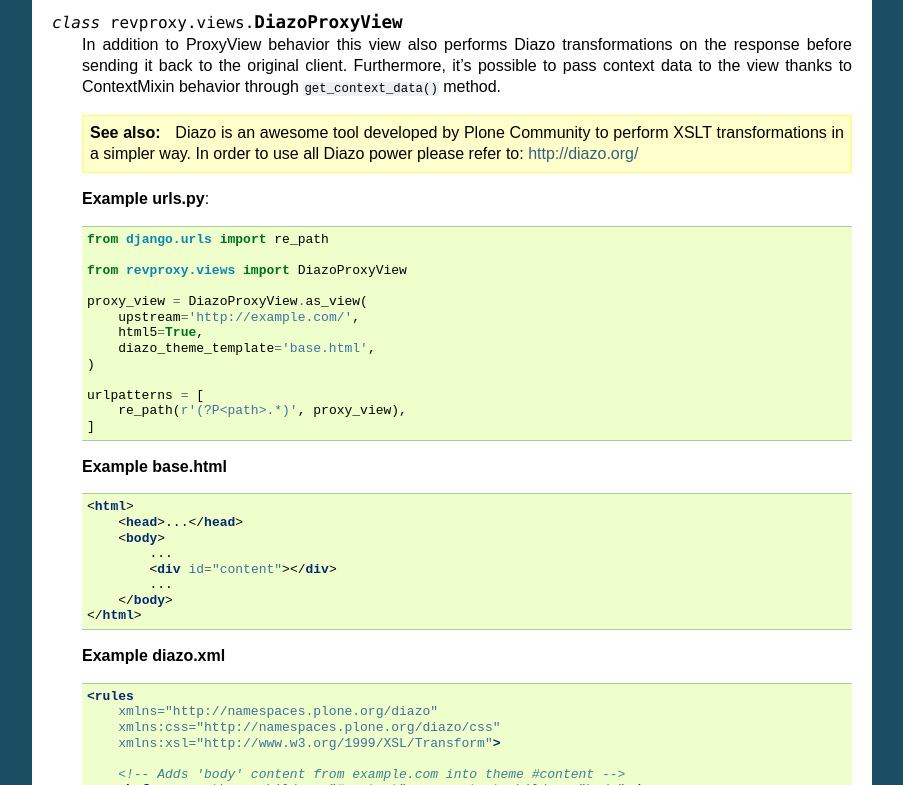
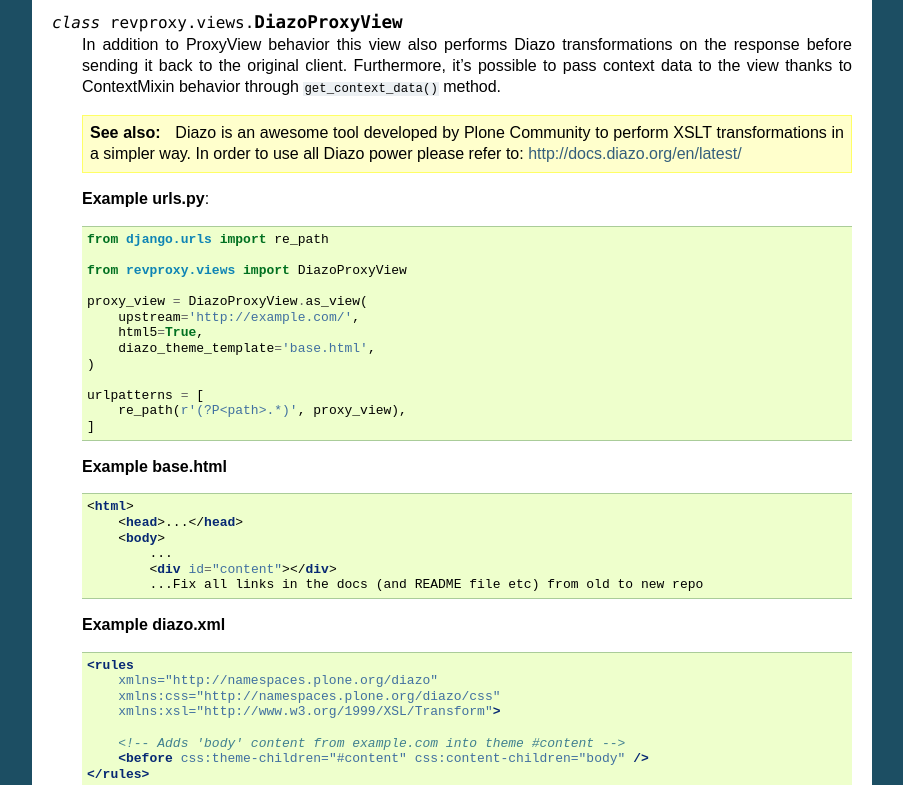
Before and after one commit to jazzband/django-revproxy, a Sphinx documentation site: the page built from docs/proxyview.rst, in a window 1280 px wide and 900 px high, scrolled down 1291 px, cut to the strip 115-900 px from the top of the window. Shown: the whole strip, without its empty margins (198-1101 px from the left). Built offline with Sphinx 7.4.7, drawn with Linux system fonts in a browser that asks for light colours; formulas are drawn with MathJax 3.

Commit message:
Change links at doc

```diff
--- a/docs/proxyview.rst
+++ b/docs/proxyview.rst
@@ -111,7 +111,7 @@
 
         Diazo is an awesome tool developed by Plone Community to
         perform XSLT transformations in a simpler way. In order to
-        use all Diazo power please refer to: http://diazo.org/
+        use all Diazo power please refer to: http://docs.diazo.org/en/latest/
 
 
     **Example urls.py**::
@@ -140,9 +140,7 @@
             <body>
                 ...
                 <div id="content"></div>
-                ...
-            </body>
-        </html>
+                ...Fix all links in the docs (and README file etc) from old to new repo
 
 
     **Example diazo.xml**
--- a/setup.py
+++ b/setup.py
@@ -37,7 +37,7 @@
     test_suite="tests.run.runtests",
     author='Sergio Oliveira',
     author_email='sergio@tracy.com.br',
-    url='https://github.com/TracyWebTech/django-revproxy',
+    url='https://github.com/jazzband/django-revproxy',
     license='MPL v2.0',
     classifiers=[
         'Development Status :: 5 - Production/Stable',
```
